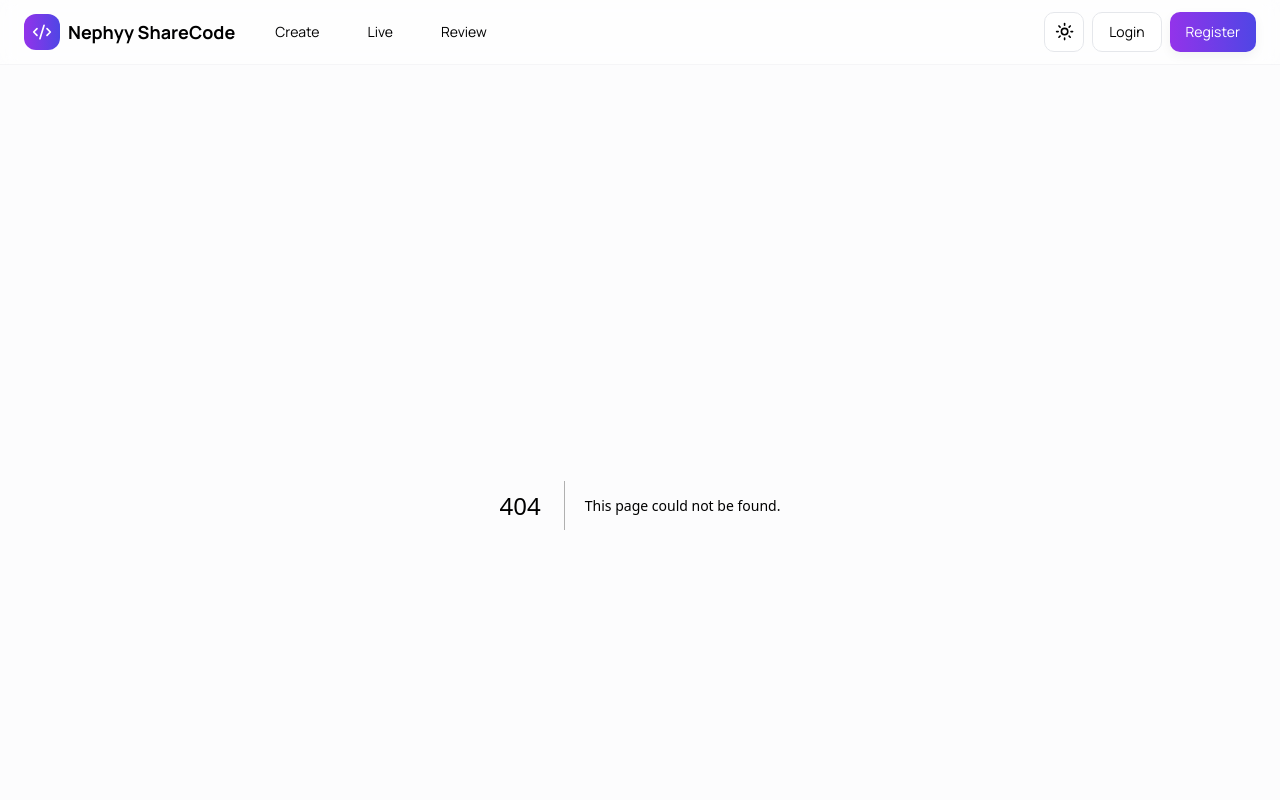
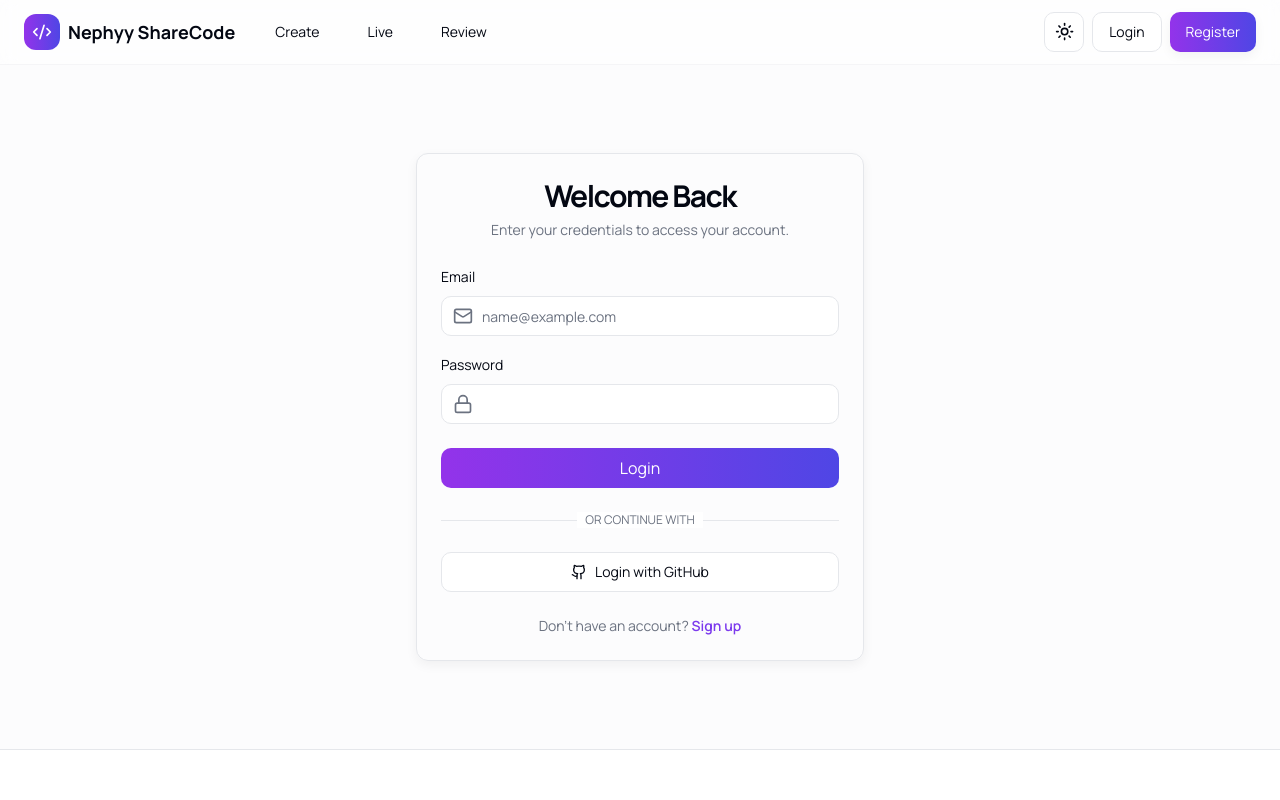
Before and after one commit to Nephyy1/nephyy-sharecode, a Next.js app: page /login in a window 1280 px wide. Before the commit this address had no page. Shown: the top 800 px of the page. Built offline with nearby package versions, Linux system fonts and the light colour scheme.

Commit message:
Create page.tsx

```diff
--- /dev/null
+++ b/app/(auth)/login/page.tsx
@@ -0,0 +1,60 @@
+import Link from 'next/link';
+import { Button } from '@/components/ui/button';
+import { Card, CardContent, CardDescription, CardHeader, CardTitle } from '@/components/ui/card';
+import { Input } from '@/components/ui/input';
+import { Label } from '@/components/ui/label';
+import { Mail, Lock, Github } from 'lucide-react';
+
+export default function LoginPage() {
+  return (
+    <div className="flex items-center justify-center py-12 px-4">
+      <Card className="w-full max-w-md shadow-subtle">
+        <CardHeader className="text-center">
+          <CardTitle className="text-3xl font-bold tracking-tighter">Welcome Back</CardTitle>
+          <CardDescription>Enter your credentials to access your account.</CardDescription>
+        </CardHeader>
+        <CardContent>
+          <div className="space-y-4">
+            <div className="space-y-2">
+              <Label htmlFor="email">Email</Label>
+              <div className="relative">
+                <Mail className="absolute left-3 top-1/2 -translate-y-1/2 h-5 w-5 text-muted-foreground" />
+                <Input id="email" type="email" placeholder="name@example.com" required className="pl-10" />
+              </div>
+            </div>
+            <div className="space-y-2">
+              <Label htmlFor="password">Password</Label>
+              <div className="relative">
+                <Lock className="absolute left-3 top-1/2 -translate-y-1/2 h-5 w-5 text-muted-foreground" />
+                <Input id="password" type="password" required className="pl-10" />
+              </div>
+            </div>
+          </div>
+          <Button type="submit" className="w-full mt-6 btn-gradient text-base">
+            Login
+          </Button>
+          <div className="relative my-6">
+            <div className="absolute inset-0 flex items-center">
+              <span className="w-full border-t" />
+            </div>
+            <div className="relative flex justify-center text-xs uppercase">
+              <span className="bg-background px-2 text-muted-foreground">Or continue with</span>
+            </div>
+          </div>
+          <Button variant="outline" className="w-full">
+            <Github className="mr-2 h-4 w-4" />
+            Login with GitHub
+          </Button>
+        </CardContent>
+        <div className="text-center p-6 pt-0 text-sm">
+          <p className="text-muted-foreground">
+            Don&apos;t have an account?{' '}
+            <Link href="/register" className="font-semibold text-primary hover:underline">
+              Sign up
+            </Link>
+          </p>
+        </div>
+      </Card>
+    </div>
+  );
+}
```
